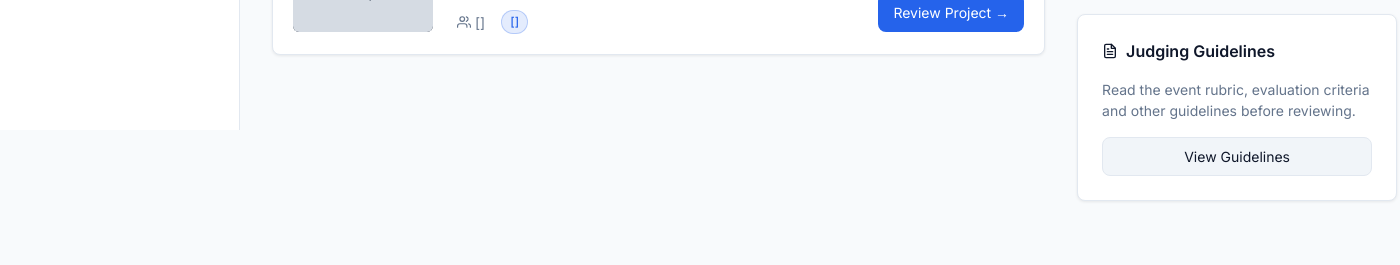
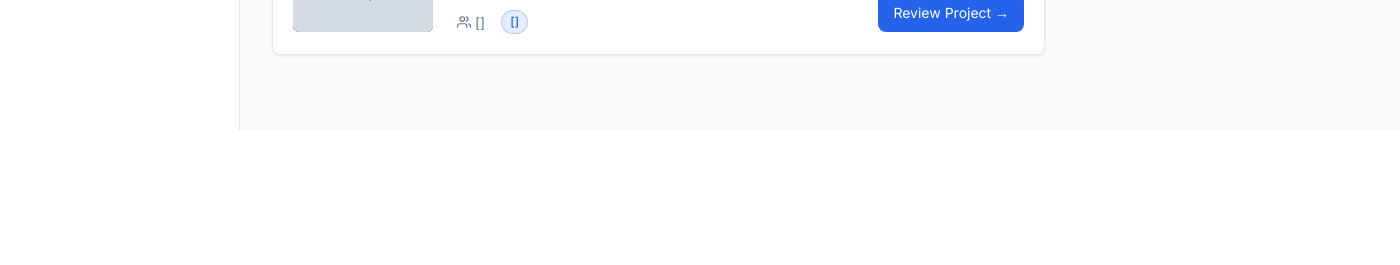
Before and after one commit to Anirudh-12/HackForge, a Python web app: template src/templates/judge/dashboard.html in a window 1400 px wide. Shown: the part 670-935 px from the top of the page. After the commit the page ends 800 px from the top, so only its background shows below. Run offline with Jinja, Linux system fonts and the light colour scheme; the template is opened without the code that fills it: most values are stand-ins (such as "Sample title", 1, 10 or a date in 2020); grey boxes marked "Sample" are stand-in pictures.

Commit message:
removed view guidlines section from judge dashboard as its not implemented

```diff
--- a/src/templates/judge/dashboard.html
+++ b/src/templates/judge/dashboard.html
@@ -580,15 +580,6 @@
         </div>
       </div>
     </div>
-
-    <div class="sidebar-card">
-      <h3>
-        <svg xmlns="http://www.w3.org/2000/svg" width="16" height="16" viewBox="0 0 24 24" fill="none" stroke="currentColor" stroke-width="2" stroke-linecap="round" stroke-linejoin="round"><path d="M14 2H6a2 2 0 0 0-2 2v16a2 2 0 0 0 2 2h12a2 2 0 0 0 2-2V8z"></path><polyline points="14 2 14 8 20 8"></polyline><line x1="16" y1="13" x2="8" y2="13"></line><line x1="16" y1="17" x2="8" y2="17"></line><polyline points="10 9 9 9 8 9"></polyline></svg>
-        Judging Guidelines
-      </h3>
-      <p style="font-size: 0.875rem; color: var(--text-muted); margin-bottom: 1rem;">Read the event rubric, evaluation criteria and other guidelines before reviewing.</p>
-      <a href="/organizer/{{ event.id }}/rubric" class="btn btn-secondary" style="width: 100%; justify-content: center; background: var(--surface-2); border: 1px solid var(--border); color: var(--text-primary); text-decoration: none;">View Guidelines</a>
-    </div>
   </div>
 </div>
 
```
